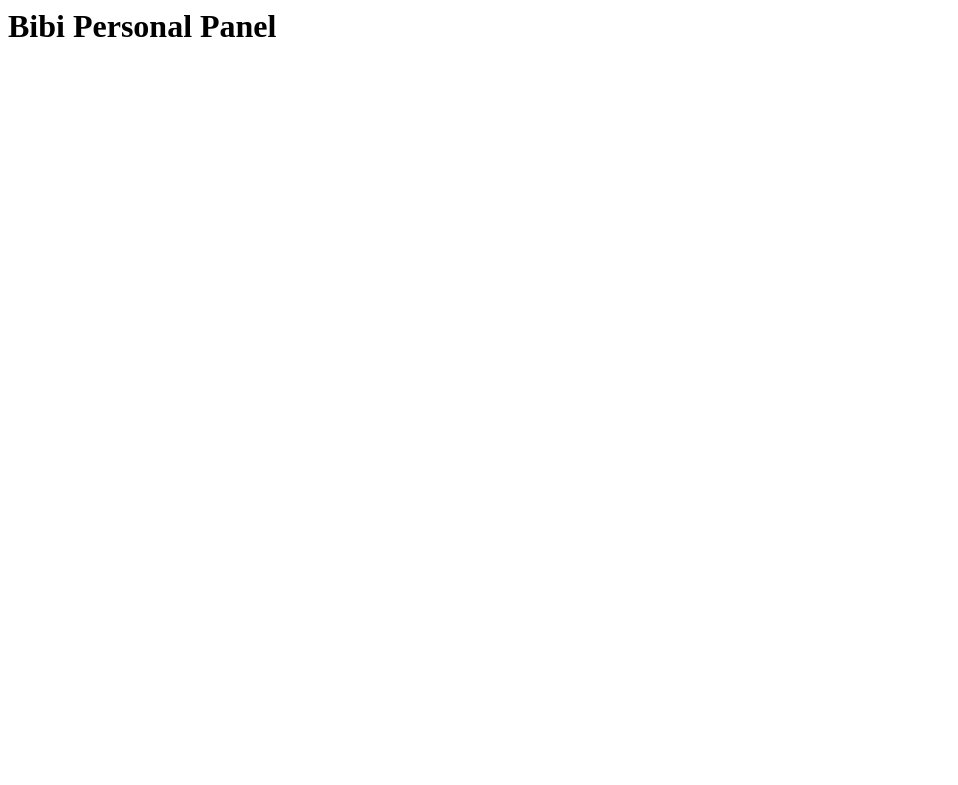
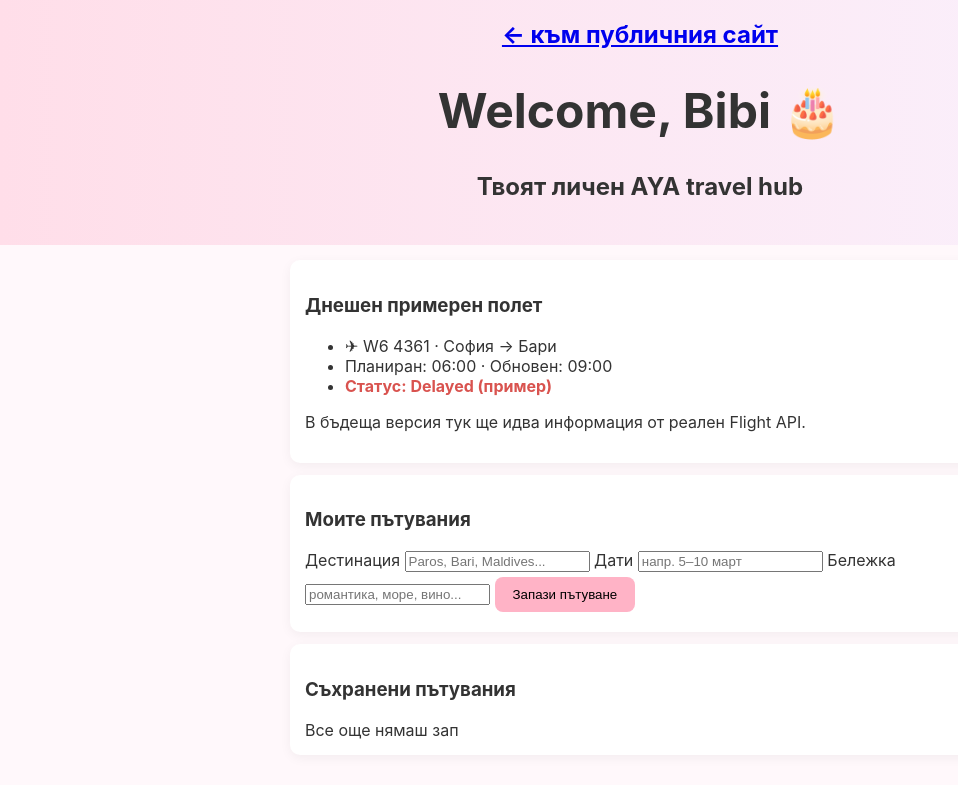
Before and after one commit to goceterziev-creator/Aya-hub, a plain HTML site: page bibi.html in a window 1280 px wide. Shown: the whole page, without its empty margins (0-958 px from the left). Drawn offline with Linux system fonts and the light colour scheme.

Commit message:
Update bibi.html

```diff
--- a/bibi.html
+++ b/bibi.html
@@ -1 +1,49 @@
-<html><body><h1>Bibi Personal Panel</h1></body></html>
+<!DOCTYPE html>
+<html lang="bg">
+<head>
+  <meta charset="UTF-8" />
+  <meta name="viewport" content="width=device-width, initial-scale=1.0" />
+  <title>Bibi × AYA • Personal Edition</title>
+
+  <!-- ВАЖНО: пътищата за Vercel -->
+  <link rel="stylesheet" href="/style.css" />
+</head>
+<body>
+  <header class="site-header">
+    <a href="/index.html" class="small-link">← към публичния сайт</a>
+    <h1>Welcome, Bibi 🎂</h1>
+    <p class="subtitle">Твоят личен AYA travel hub</p>
+  </header>
+
+  <main class="container">
+
+    <!-- Примерен полет -->
+    <section class="flight-box">
+      <h3>Днешен примерен полет</h3>
+      <ul>
+        <li>✈ W6 4361 · София → Бари</li>
+        <li>Планиран: 06:00 · Обновен: 09:00</li>
+        <li><span class="status delayed">Статус: Delayed (пример)</span></li>
+      </ul>
+      <p class="small-note">В бъдеща версия тук ще идва информация от реален Flight API.</p>
+    </section>
+
+    <!-- Пътувания -->
+    <section>
+      <h3>Моите пътувания</h3>
+      <label>Дестинация</label>
+      <input id="tripDestination" placeholder="Paros, Bari, Maldives..." />
+
+      <label>Дати</label>
+      <input id="tripDates" placeholder="напр. 5–10 март" />
+
+      <label>Бележка</label>
+      <input id="tripNotes" placeholder="романтика, море, вино..." />
+
+      <button onclick="saveTrip()">Запази пътуване</button>
+    </section>
+
+    <section>
+      <h3>Съхранени пътувания</h3>
+      <div id="savedTrips">
+        Все още нямаш зап
```
